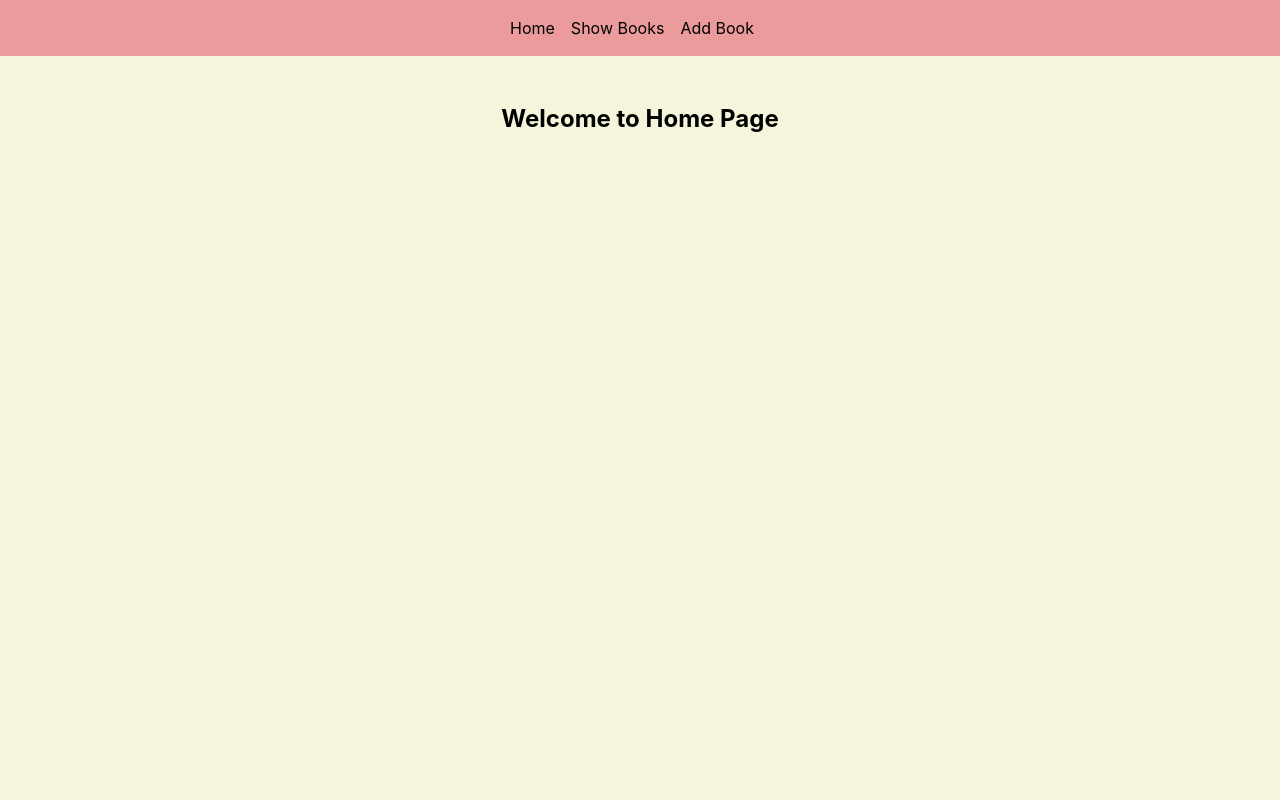
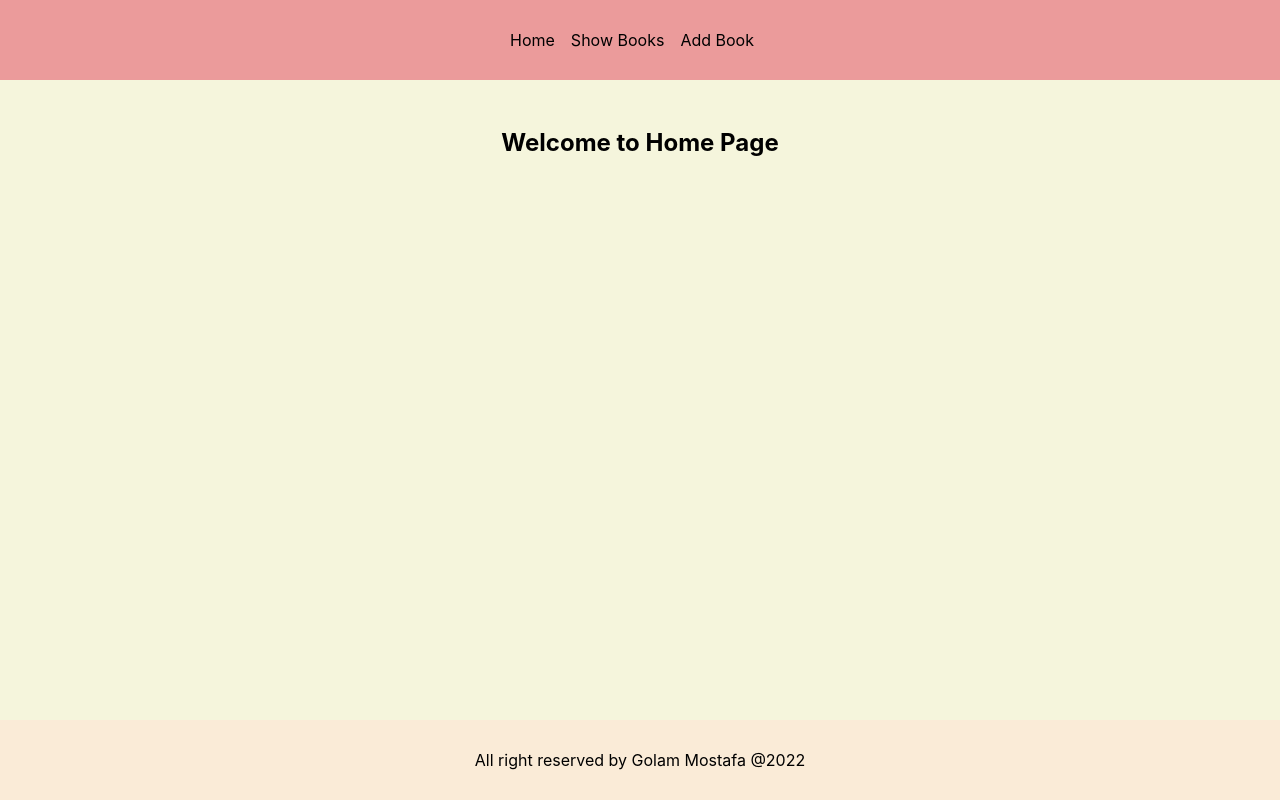
Before and after one commit to gm-nayeem/redux-toolkit-crud-app, a React (Create React App) app: page / in a window 1280 px wide. Built offline with nearby package versions, Linux system fonts and the light colour scheme.

Commit message:
fix: some code

```diff
--- a/src/App.css
+++ b/src/App.css
@@ -15,7 +15,7 @@ body {
 
 nav {
   background-color: rgb(235, 155, 155);
-  height: 7vh;
+  height: 10vh;
   display: flex;
   justify-content: center;
   align-items: center;
@@ -33,7 +33,7 @@ nav {
 }
 
 main {
-  min-height: 90vh;
+  min-height: 80vh;
   display: flex;
   justify-content: center;
   align-items: flex-start;
@@ -56,9 +56,9 @@ th {
 }
 
 button {
-  width: 6rem;
+  width: 6.5rem;
   margin: 0.5rem;
-  padding: 0.2rem;
+  padding: 0.4rem;
   border-radius: 0.5rem;
   cursor: pointer;
 }
@@ -79,7 +79,7 @@ input {
 
 footer {
   background-color: antiquewhite;
-  height: 5vh;
+  height: 10vh;
   display: flex;
   justify-content: center;
   align-items: center;
--- a/src/features/books/EditBook.jsx
+++ b/src/features/books/EditBook.jsx
@@ -39,7 +39,7 @@ const EditBook = () => {
             required
           />
         </div>
-        <button type="submit" style={{width: ".5rem"}}>Update Book</button>
+        <button type="submit">Update Book</button>
       </form>
     </div>
   )
--- a/src/routes/index.jsx
+++ b/src/routes/index.jsx
@@ -3,6 +3,9 @@ import { BrowserRouter, Route, Routes } from 'react-router-dom'
 
 // navbar
 import Navbar from '../layouts/Navbar'
+
+// footer
+import Footer from '../layouts/Footer'
 
 // books
 import AddBook from '../features/books/AddBook'
@@ -26,6 +29,7 @@ const Index = () => {
           <Route path='*' element={<Error />} />
         </Routes>
       </main>
+      <Footer />
     </BrowserRouter>
   )
 }
```
